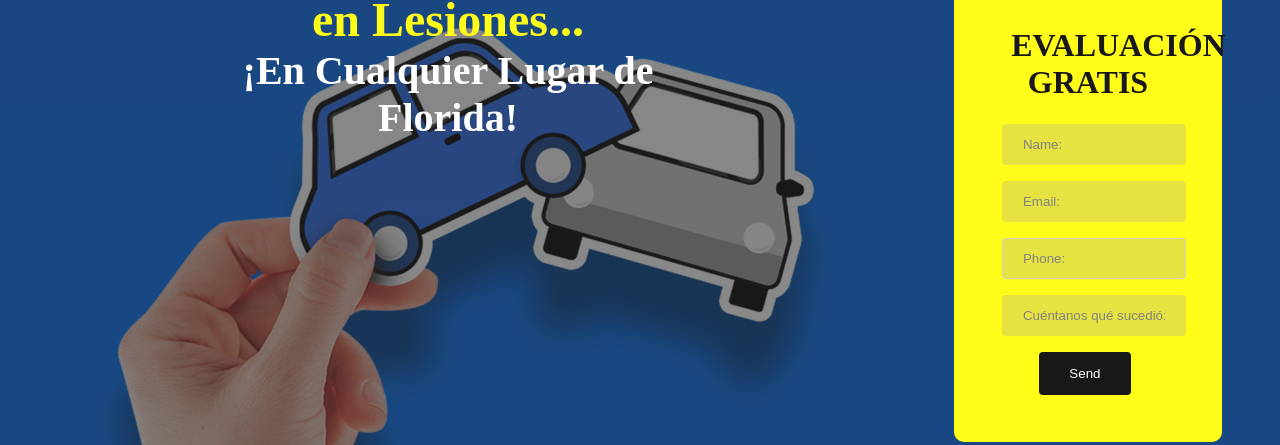
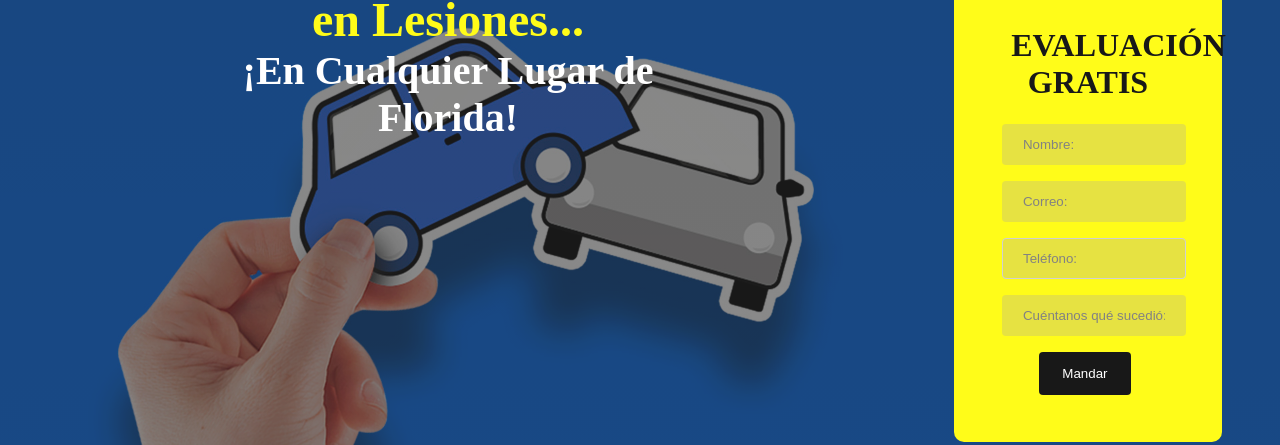
Before and after one commit to DiegoGracia/bermanlaw-1, a React (Create React App) app: page / in a window 1280 px wide. Shown: the part 215-660 px from the top of the page. Built offline with nearby package versions, Linux system fonts and the light colour scheme; a web font is replaced by a local one.

Commit message:
lenguage changes

```diff
--- a/src/components/Form/Form.js
+++ b/src/components/Form/Form.js
@@ -9,11 +9,11 @@ const Form = () => {
                 <h1>gratis</h1>
             </div>
             <form className="form">
-                <input type="text" id="fname" name="Name" placeholder="Name:" />
-                <input type="text" id="femail" name="Email" placeholder="Email:" />
-                <input type="number" id="fphone" name="Phone" placeholder="Phone:" />
+                <input type="text" id="fname" name="Name" placeholder="Nombre:" />
+                <input type="text" id="femail" name="Email" placeholder="Correo:" />
+                <input type="number" id="fphone" name="Phone" placeholder="Teléfono:" />
                 <input type="text" id="ftellus" name="TellUs" placeholder="Cuéntanos qué sucedió:" />
-                <input type="submit" value="Send"/>
+                <input type="submit" value="Mandar"/>
             </form>
         </div>
     );
```
